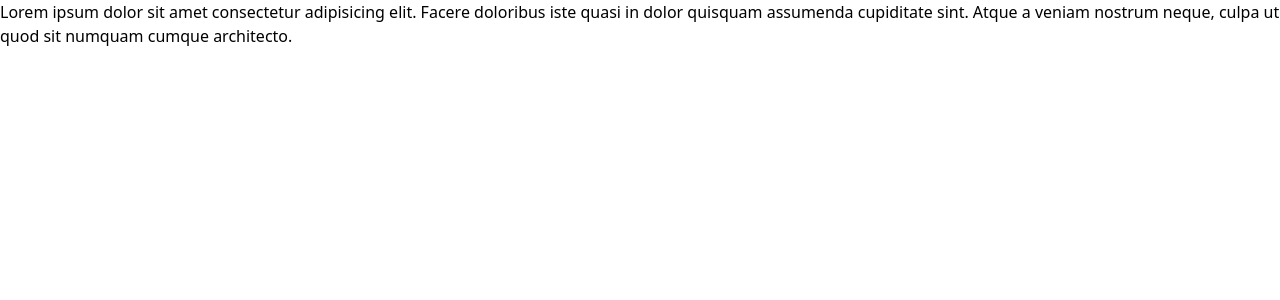
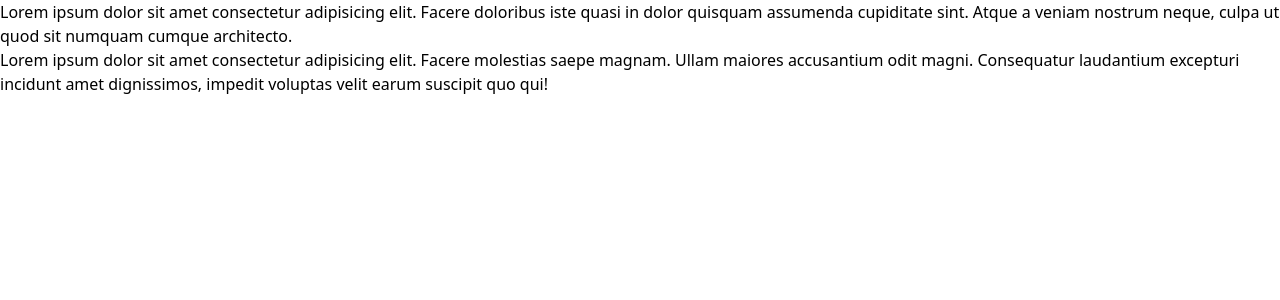
Before and after one commit to Abbas2001Alizada/TET, a React (Vite) app in the folder Frontend/: page / in a window 1280 px wide. Shown: the top 300 px of the page. Built offline with nearby package versions, Linux system fonts and the light colour scheme.

Commit message:
Home component is adedd;;

```diff
--- a/Frontend/src/App.jsx
+++ b/Frontend/src/App.jsx
@@ -1,3 +1,4 @@
+import Home from "./ddd/Index";
 function App() {
   return (
     <>
@@ -6,6 +7,8 @@ function App() {
         doloribus iste quasi in dolor quisquam assumenda cupiditate sint. Atque
         a veniam nostrum neque, culpa ut quod sit numquam cumque architecto.
       </p>
+
+      <Home />
     </>
   );
 }
--- /dev/null
+++ b/Frontend/src/ddd/Index.jsx
@@ -0,0 +1,13 @@
+function Home() {
+  return (
+    <div>
+      <p>
+        Lorem ipsum dolor sit amet consectetur adipisicing elit. Facere
+        molestias saepe magnam. Ullam maiores accusantium odit magni.
+        Consequatur laudantium excepturi incidunt amet dignissimos, impedit
+        voluptas velit earum suscipit quo qui!
+      </p>
+    </div>
+  );
+}
+export default Home;
```
